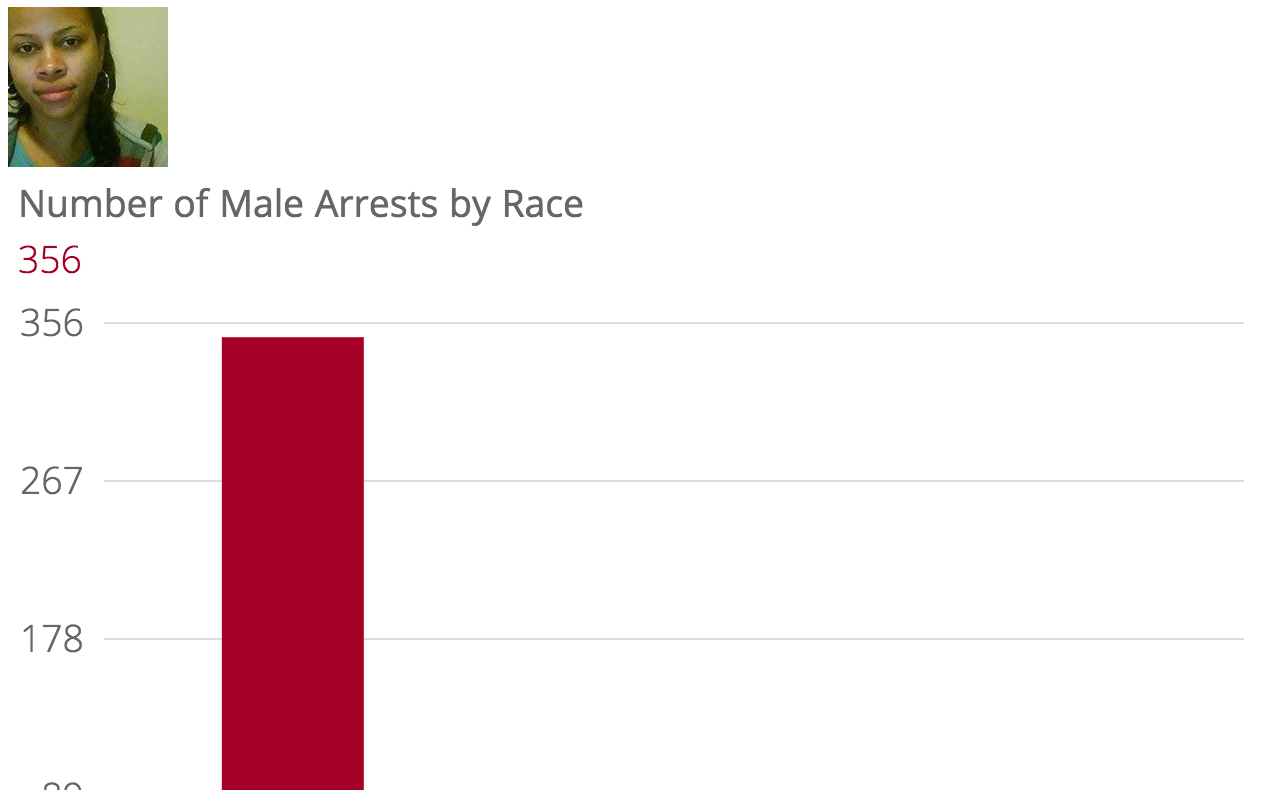
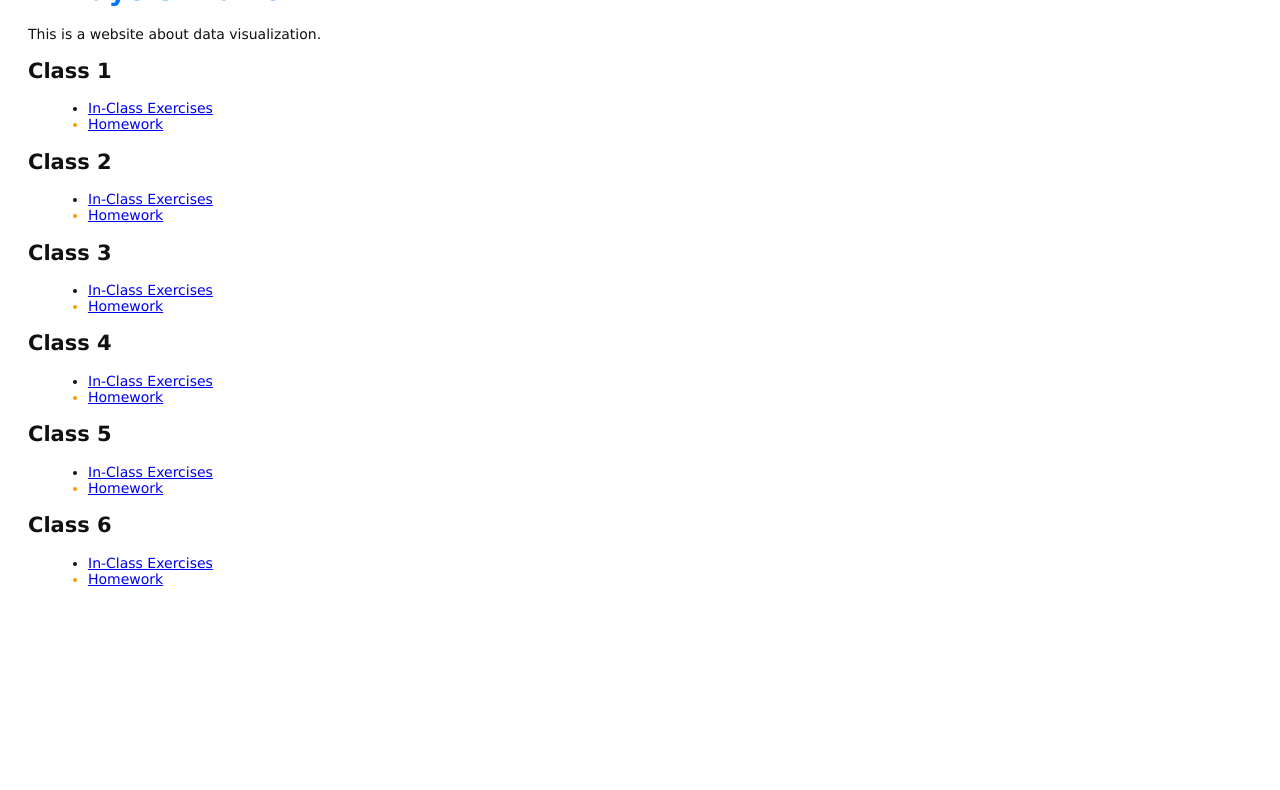
Before and after one commit to wb7378a/datavis, a plain HTML site: page index.html in a window 1280 px wide. Shown: the part 73-863 px from the top of the page. After the commit the page ends 800 px from the top, so only its background shows below. Drawn offline with Linux system fonts and the light colour scheme.

Commit message:
Change from weekly to class headings

```diff
--- a/index.html
+++ b/index.html
@@ -1,9 +1,80 @@
 <!DOCTYPE html>
-<html>
+<html lang="en">
+<head>
+  <title>Data Visualization</title>
+  <link rel="stylesheet" href="style.css" />
+  <meta charset="utf-8" />
+</head>
 <body>
+  <h1 style="color: #07F">Windye S. Barton</h1>
+  <p>This is a website about data visualization.</p>
 
-<h1>Windye Barton!!</h1>
-<img src="WBFB.jpg"/>
-<img src="MMAR.png"/>
+
+<h2>Class 1</h2>
+ <ul>
+  	<li>
+      <a href="about/index.html">In-Class Exercises</a>
+    </li>
+    <li style="color: #F90">
+      <a href="orange.html">Homework</a>
+    </li>
+  </ul>
+
+
+<h2>Class 2</h2>
+ <ul>
+  	<li>
+      <a href="about/index.html">In-Class Exercises</a>
+    </li>
+    <li style="color: #F90">
+      <a href="orange.html">Homework</a>
+    </li>
+  </ul>
+
+<h2>Class 3</h2>
+
+ <ul>
+  	<li>
+      <a href="about/index.html">In-Class Exercises</a>
+    </li>
+    <li style="color: #F90">
+      <a href="orange.html">Homework</a>
+    </li>
+  </ul>
+
+<h2>Class 4</h2>
+
+ <ul>
+  	<li>
+      <a href="about/index.html">In-Class Exercises</a>
+    </li>
+    <li style="color: #F90">
+      <a href="orange.html">Homework</a>
+    </li>
+  </ul>
+
+<h2>Class 5</h2>
+ <ul>
+  	<li>
+      <a href="about/index.html">In-Class Exercises</a>
+    </li>
+    <li style="color: #F90">
+      <a href="orange.html">Homework</a>
+    </li>
+  </ul>
+
+
+<h2>Class 6</h2>
+<ul>
+  	<li>
+      <a href="about/index.html">In-Class Exercises</a>
+    </li>
+    <li style="color: #F90">
+      <a href="orange.html">Homework</a>
+    </li>
+  </ul>
+
+
+
 </body>
 </html>
--- /dev/null
+++ b/style.css
@@ -0,0 +1,14 @@
+body {
+  padding: 20px;
+  font-family: Verdana, Arial, Helvetica, sans-serif;
+  font-size: 14px;
+  color: #111;
+}
+
+p, ul {
+  margin-bottom: 10px;
+}
+
+ul {
+  margin-left: 20px;
+}
```
